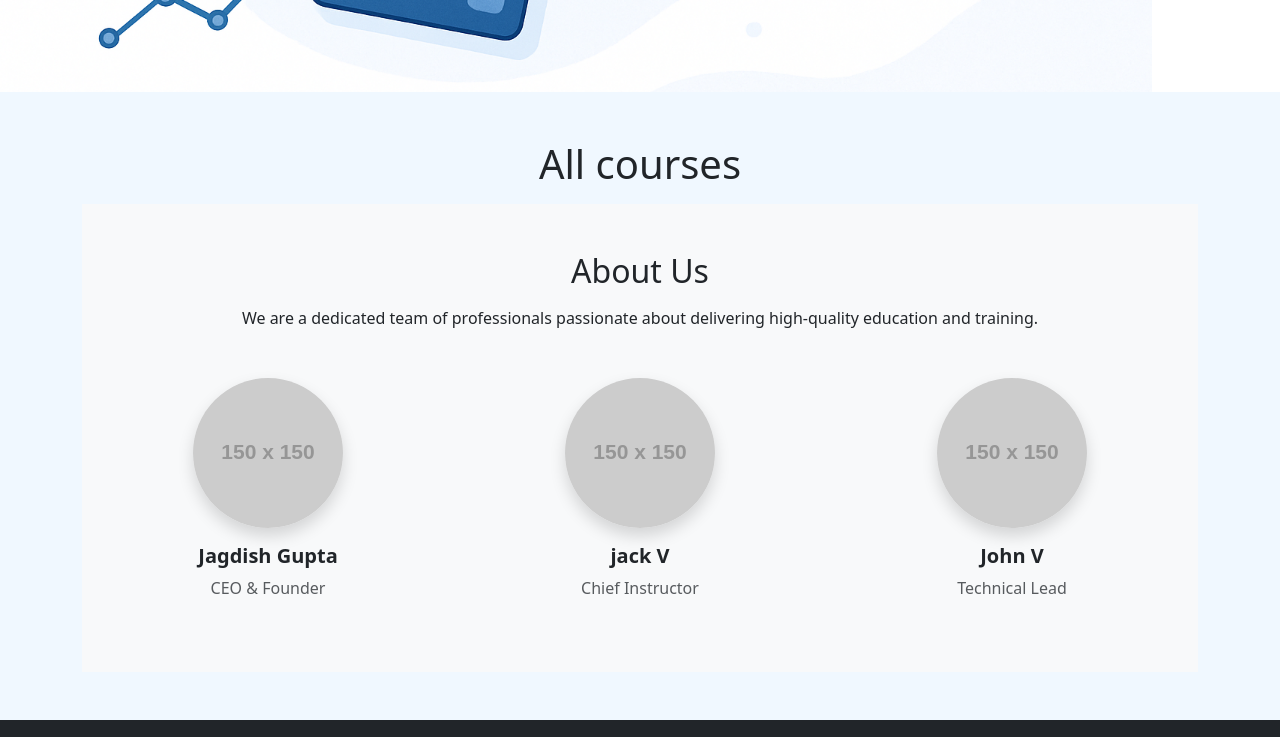
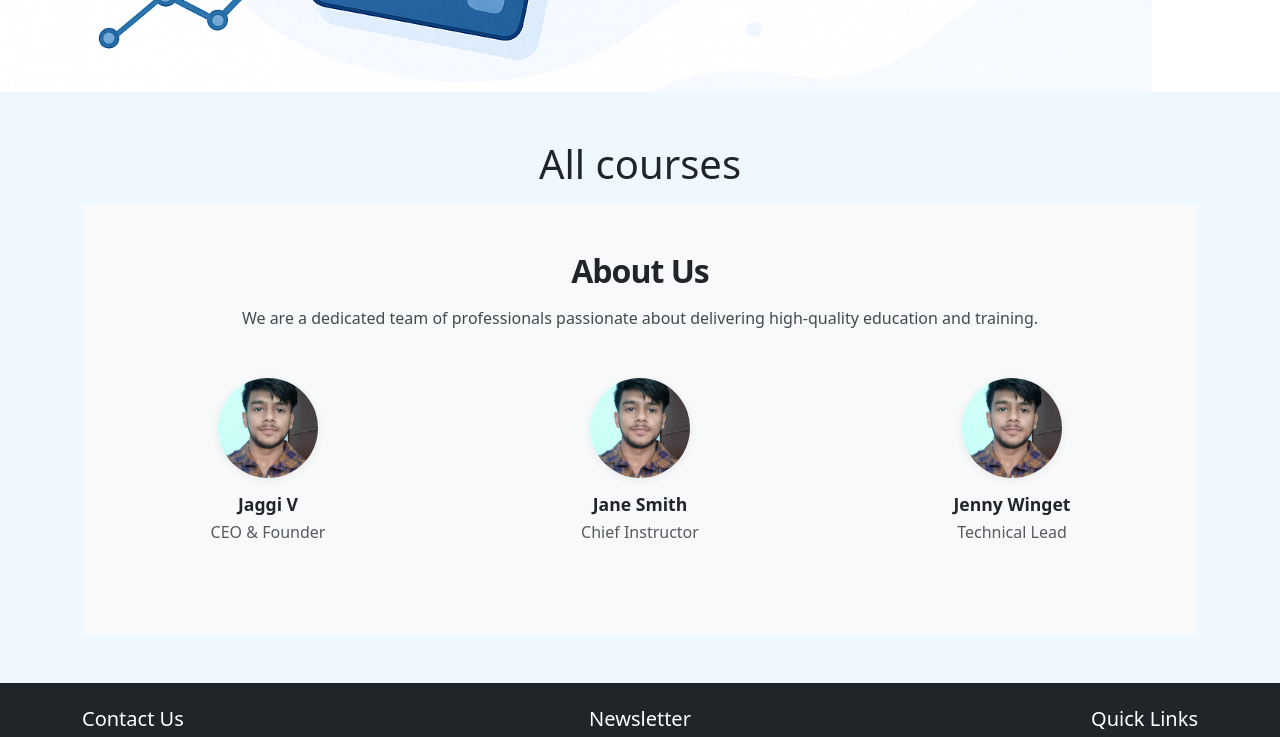
Before and after one commit to Jagdish9870/First_app, an Angular app: page / in a window 1280 px wide. Shown: the part 604-1341 px from the top of the page. Built offline with nearby package versions, Linux system fonts and the light colour scheme.

Commit message:
basic website completed

```diff
--- a/src/app/interfaces/course.ts
+++ b/src/app/interfaces/course.ts
@@ -1,2 +1,8 @@
 export interface Course {
+img: any;
+    id: number;
+    title:string;
+    description:string;
+    image:string;
+
 }
--- a/src/app/pages/about/about.html
+++ b/src/app/pages/about/about.html
@@ -1,25 +1,22 @@
-<section class="about-us py-5 bg-light">
+<section class="about-us-section py-5 bg-light">
   <div class="container">
     <h2 class="text-center mb-3">About Us</h2>
     <p class="text-center mb-5">We are a dedicated team of professionals passionate about delivering high-quality education and training.</p>
     <div class="row justify-content-center">
-      <!-- Member 1 -->
       <div class="col-md-4 mb-4 text-center">
-        <img src="https://via.placeholder.com/150x150" alt="Jagdish Gupta" class="rounded-circle mb-3 img-fluid shadow">
-        <h5 class="fw-bold">Jagdish Gupta</h5>
-        <p class="text-muted mb-0">CEO &amp; Founder</p>
+        <img src="imgs/photo.jpeg" alt="jack V" class="team-photo mb-2">
+        <h5 class="fw-bold mt-2 mb-1">Jaggi V</h5>
+        <p class="text-muted">CEO &amp; Founder</p>
       </div>
-      <!-- Member 2 -->
       <div class="col-md-4 mb-4 text-center">
-        <img src="https://via.placeholder.com/150x150" alt="jack v" class="rounded-circle mb-3 img-fluid shadow">
-        <h5 class="fw-bold">jack V</h5>
-        <p class="text-muted mb-0">Chief Instructor</p>
+        <img src="imgs/photo.jpeg" alt="Jane Smith" class="team-photo mb-2">
+        <h5 class="fw-bold mt-2 mb-1">Jane Smith</h5>
+        <p class="text-muted">Chief Instructor</p>
       </div>
-      <!-- Member 3 -->
       <div class="col-md-4 mb-4 text-center">
-        <img src="https://via.placeholder.com/150x150" alt="john v" class="rounded-circle mb-3 img-fluid shadow">
-        <h5 class="fw-bold">John V</h5>
-        <p class="text-muted mb-0">Technical Lead</p>
+        <img src="imgs/photo.jpeg" alt="Jenny Winget" class="team-photo mb-2">
+        <h5 class="fw-bold mt-2 mb-1">Jenny Winget</h5>
+        <p class="text-muted">Technical Lead</p>
       </div>
     </div>
   </div>
--- a/src/app/pages/about/about.scss
+++ b/src/app/pages/about/about.scss
@@ -0,0 +1,28 @@
+.about-us-section {
+  background: #e6fdfa;
+  .team-photo {
+    width: 100px;
+    height: 100px;
+    object-fit: cover;
+    border-radius: 50%;
+    box-shadow: 0 2px 8px rgba(0,0,0,0.07);
+    margin-bottom: 0.75rem;
+    transition: transform 0.2s;
+    &:hover {
+      transform: scale(1.08);
+    }
+  }
+  h2 {
+    font-weight: 700;
+    letter-spacing: -1px;
+    margin-bottom: 0.35em;
+  }
+  p {
+    color: #414a4c;
+    font-size: 1rem;
+    margin-bottom: 1.2em;
+  }
+  .fw-bold {
+    font-size: 1.1rem;
+  }
+}
--- a/src/app/pages/admin/admin.html
+++ b/src/app/pages/admin/admin.html
@@ -4,7 +4,7 @@
     <form #courseForm="ngForm" (ngSubmit)="onSubmit(courseForm)">
       <div class="mb-3">
         <label
-          for="exampleFormControlInput1"
+          for="title"
           class="form-label">Title</label>
         <input type="text" class="form-control" placeholder="enter title" id="title"
           name="title"
@@ -43,7 +43,7 @@
         <label for="image">Choose an image : </label>
         <input type="file" id="image" name="image" accept="image/*" [multiple]="false" (change)="onFileSelected($event)" ngModel required >
     @if(cover){
-        <div class="img" align="right">
+        <div class="imageDiv" align="right">
             <img [src]="cover" alt="">
         </div>
     }
@@ -60,4 +60,4 @@
     </form>
   </div>
 </div>
-        <app-courses [isAdmin]="true" is(del)="deleteCourse($event)"></app-courses>
+        <app-courses [isAdmin]="true" ></app-courses>
--- a/src/app/pages/admin/admin.scss
+++ b/src/app/pages/admin/admin.scss
@@ -14,11 +14,10 @@
     color: red;
 }
 
-.image{
-
-.img{
-    height: 0.1rem;
-    width: 0.1rem;
+.imageDiv{
+ img{
+    height: 3rem;
+    width: 3rem;
 }
 
 }
--- a/src/app/pages/admin/admin.ts
+++ b/src/app/pages/admin/admin.ts
@@ -1,7 +1,9 @@
-import { Component, NgModule } from '@angular/core';
+import { Component, inject, NgModule } from '@angular/core';
 import { FormsModule, NgForm } from '@angular/forms';
 import { Courses } from '../courses/courses';
 import { Strings } from '../../enum/strings.enum';
+import {CourseService } from '../../services/course/course.service';
+import { Course } from '../../interfaces/course';
 
 @Component({
   selector: 'app-admin',
@@ -16,6 +18,7 @@ export class Admin {
   cover_file : any;
   showError=false;
   courses: any[]=[];
+  private courseService=inject(CourseService);
   onSubmit(form: NgForm){
     if(form.invalid || !this.cover){
       form.control.markAllAsTouched();
@@ -51,16 +54,25 @@ export class Admin {
 
 
   }
-  saveCourse(form: NgForm){
-    const formValue=form.value;
-    const data={
+  async saveCourse(form: NgForm){
+
+    try {
+      const formValue=form.value;
+    const data : Course={
       ...formValue,
       image: this.cover,
-      id: this.courses.length + 1,
+      // id: this.courses.length + 1,
     };
-    this.courses=[...this.courses,data];
-    this.setItem(this.courses);
+    await this.courseService.addCourse(data);
+    // this.courses=[...this.courses,data];
+    // this.setItem(this.courses);
     this.clearForm(form);
+
+    } catch (error) {
+      console.log(error);
+
+    }
+
   }
 
 
@@ -70,14 +82,6 @@ export class Admin {
 
 
   }
-  deleteCourse(course: any){
-   this.courses= this.courses.filter(course_item=> course_item.id != course.id);
-   this.setItem(this.courses);
-  }
-  setItem(data:any){
 
-    localStorage.setItem(Strings.STORAGE_KEY, JSON.stringify(data));
-
-  }
 
 }
--- a/src/app/pages/courses/courses.html
+++ b/src/app/pages/courses/courses.html
@@ -3,7 +3,7 @@
     <div class="col-lg-4 mb-4">
 <div class="box" align="center">
     <div class="course-img" align="center">
-        <img [src]="course.img" />
+        <img [src]="course.image" />
 
         @if(isAdmin){
             <button class="btn btn-secondary" (click)="deleteCourse(course)">
--- a/src/app/pages/courses/courses.ts
+++ b/src/app/pages/courses/courses.ts
@@ -1,5 +1,7 @@
-import { Component, EventEmitter, Input, Output } from '@angular/core';
-import { Strings } from '../../enum/strings.enum';
+import { Component, EventEmitter, inject, Input, Output } from '@angular/core';
+import { CourseService } from '../../services/course/course.service';
+import { Course } from '../../interfaces/course';
+import { Subscription } from 'rxjs';
 
 @Component({
   selector: 'app-courses',
@@ -9,25 +11,31 @@ import { Strings } from '../../enum/strings.enum';
 })
 export class Courses {
 
-   @Input() isAdmin=false;
-   @Output() del=new EventEmitter();
-  courses: any[]=[];
+  @Input() isAdmin=false;
+  courses: Course[]=[];
+  coursesSub!: Subscription;
 
-
+ private courseService=inject(CourseService);
    deleteCourse(course:any){
-    this.del.emit(course);
+    this.courseService.deleteCourse(course);
 
 
    }
-   getCourses(){
-  const data=localStorage.getItem(Strings.STORAGE_KEY);
-    if(data)
-      {
-        this.courses=JSON.parse(data);
+
+    ngOnInit(){
+      this.courses=this.courseService.getCourses();
+      this.coursesSub=this.courseService.courses.subscribe({
+        next:(courses)=>{
+          this.courses=courses;
+        },error:(e)=>{
+          console.log(e);
+        }
+      });
+    }
+
+    ngOnDestroy(){
+      if(this.coursesSub){
+        this.coursesSub.unsubscribe();
       }
-
-    }
-    ngOnInit(){
-      this.getCourses();
     }
   }
--- /dev/null
+++ b/src/app/services/course/course.service.ts
@@ -0,0 +1,57 @@
+import { Injectable } from '@angular/core';
+import { Strings } from '../../enum/strings.enum';
+import { BehaviorSubject } from 'rxjs';
+import { Course } from '../../interfaces/course';
+import { Courses } from '../../pages/courses/courses';
+
+@Injectable({
+  providedIn: 'root'
+})
+export class CourseService {
+   private courses$= new BehaviorSubject<Course[]>([]);
+
+   get courses(){
+    return this.courses$.asObservable();
+   }
+  getCourses() :Course[]{
+  const data=localStorage.getItem(Strings.STORAGE_KEY);
+    if(data)
+      {
+        const courses=JSON.parse(data);
+       this.updateCourses(courses)
+       return courses;
+      }
+      return [];
+
+    }
+
+    addCourse(data: Course){
+      const courses=this.courses$.value;
+        const newCourses=[...courses,{...data, id: courses.length+1}];
+        this.updateCourses(newCourses);
+        //save in local
+        this.setItem(newCourses);
+        return newCourses;
+
+    }
+    updateCourses(data: Course[]){
+      this.courses$.next(data);
+
+
+    }
+    deleteCourse(data: Course){
+      let courses=this.courses$.value;
+      courses=courses.filter(course_item => course_item.id != data.id);
+      this.updateCourses(courses);
+      this.setItem(courses)
+
+
+    }
+    setItem(data:Course[]){
+
+    localStorage.setItem(Strings.STORAGE_KEY, JSON.stringify(data));
+
+  }
+
+
+}
```
Also changed, not shown: public/imgs/photo.jpeg (added), 1 other file (tests, documents, lock files or other folders).
